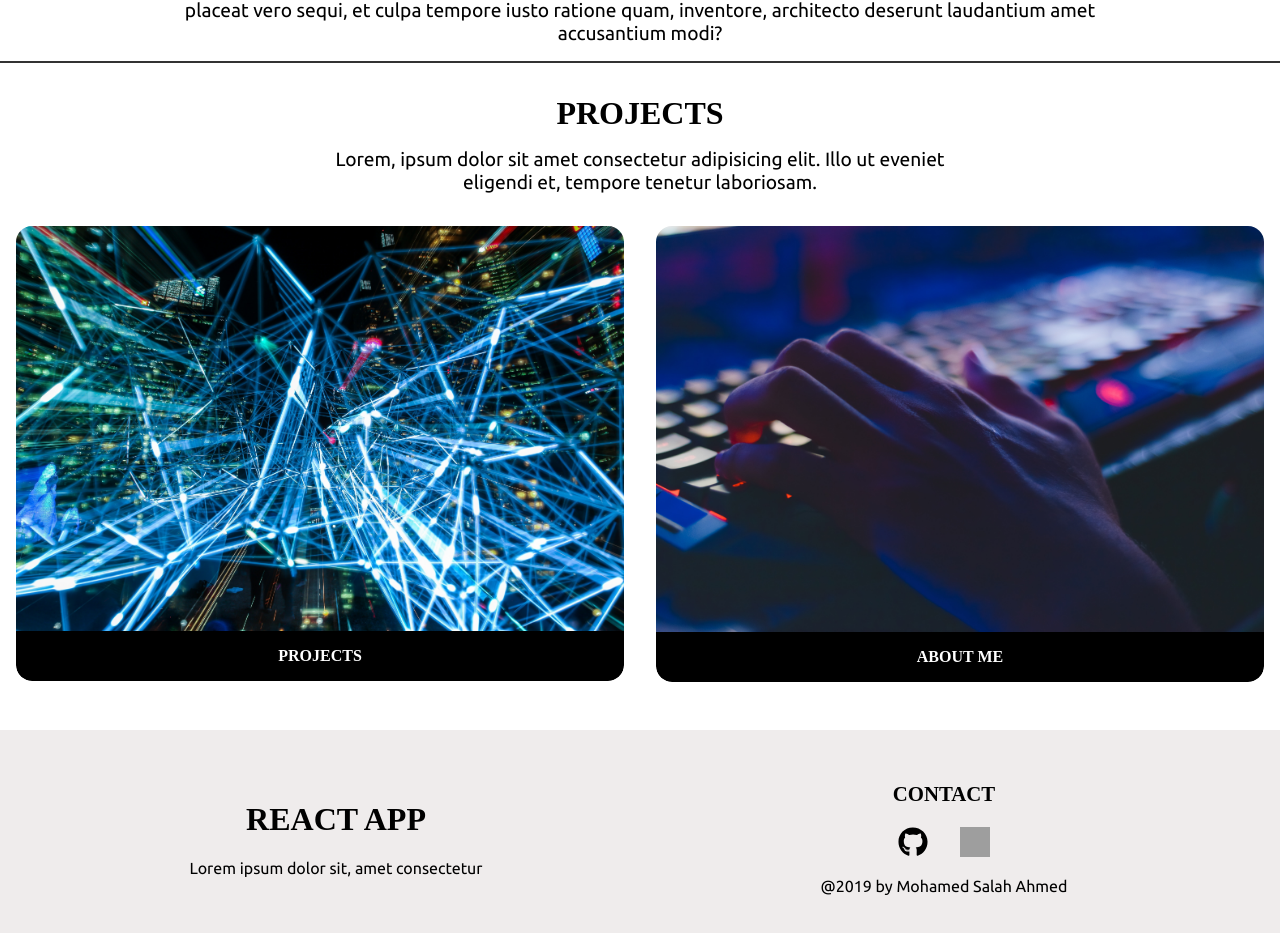
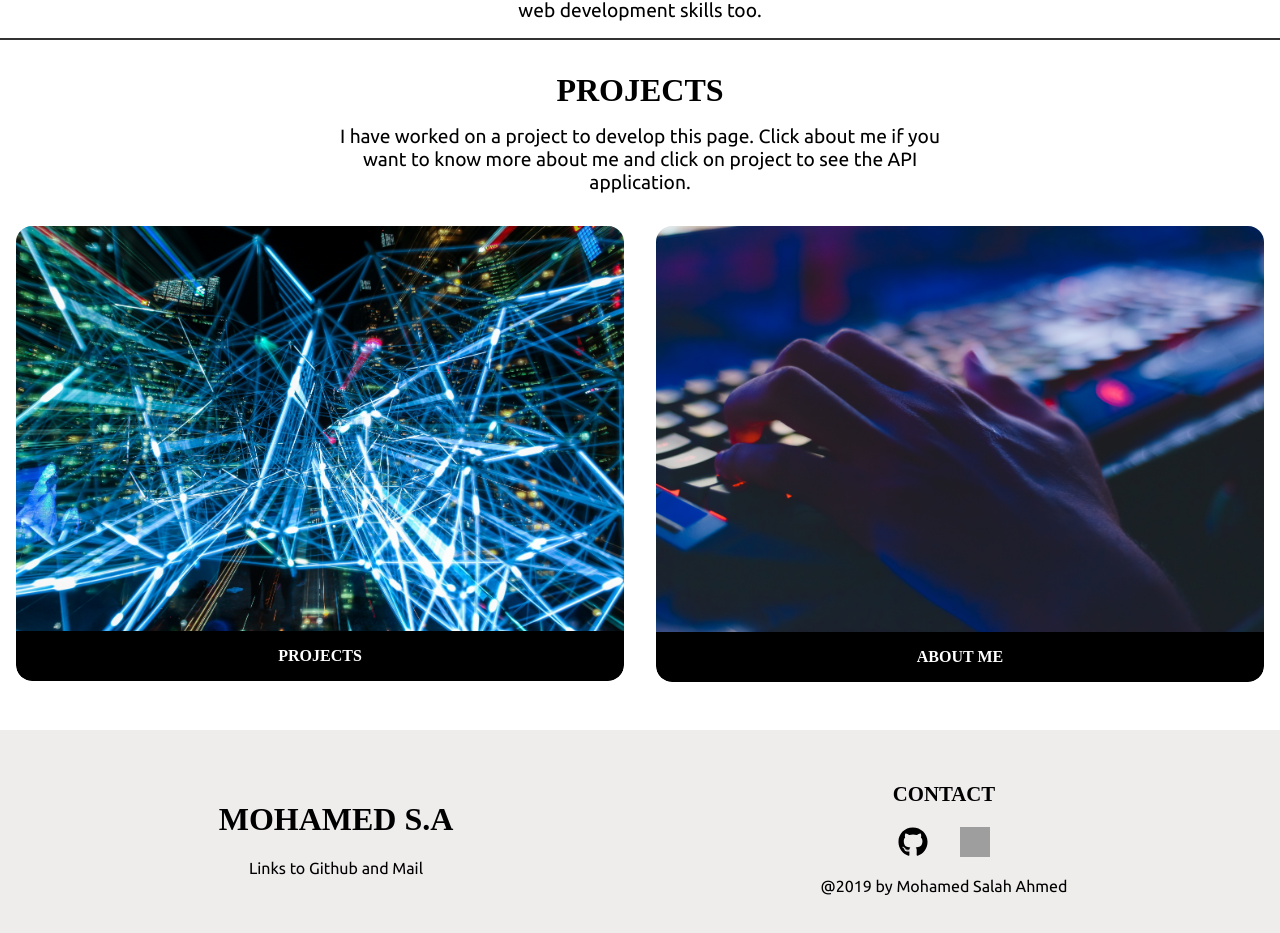
Before and after one commit to Mohamed-sal-ah/Portfolio, a React (Create React App) app: page / in a window 1280 px wide. Shown: the part 891-1824 px from the top of the page. Built offline with nearby package versions, Linux system fonts and the light colour scheme; grey boxes are pictures that could not be loaded; a web font is replaced by a local one.

Commit message:
Removed lorem ipsum

```diff
--- a/src/components/About.jsx
+++ b/src/components/About.jsx
@@ -68,8 +68,7 @@ const About = () => {
                 <DivContent>
                     <PaddingDiv Padding='25% 0' MobilePadding='0' id='center-text'>
                         <AboutTitle FontSize='2rem' id='title-page'>About me</AboutTitle>
-                <p>Lorem ipsum dolor, sit amet consectetur adipisicing elit. Necessitatibus quis nihil laborum. Aut quia, laborum repudiandae molestiae delectus placeat ullam cumque sequi quisquam repellendus culpa autem dignissimos perferendis alias a!</p>
-                <p>Lorem, ipsum dolor sit amet consectetur adipisicing elit. Voluptates rem, libero officiis voluptas accusantium, atque ullam quia obcaecati numquam nisi incidunt, deleniti minus! Autem nemo error accusantium voluptatibus neque illum?</p>
+                <p>I have been interested in programming and also tried other languages and is not so fun as experience as developing website. I have typically worked on an individual and teamwork project and these have evolved my experience with programming.</p>
                     </PaddingDiv>
 
                 </DivContent>
@@ -79,7 +78,7 @@ const About = () => {
                    <DivWidth>
                        <PaddingDiv Padding='0 1rem' MobilePadding='0 1rem'>
                         <AboutTitle FontSize='1.8rem'>My Skills</AboutTitle>
-                   <p>Lorem, ipsum dolor sit amet consectetur adipisicing elit. Molestias, nam excepturi, esse doloribus reiciendis vel dolorem repellat repellendus.</p>
+                   <p>I Have good skills on the three languages for web development these are HTML, CSS and JavaScript.</p>
                        </PaddingDiv>
 
 
--- a/src/components/Applications.jsx
+++ b/src/components/Applications.jsx
@@ -78,7 +78,7 @@ class Applications extends Component {
                 <div className='api-box'>
                     <div>
                         <ContentTilte id='api-title'>api</ContentTilte>
-                        <p>Lorem, ipsum dolor sit amet consectetur adipisicing elit. Consectetur voluptatem, architecto perferendis a doloribus modi quaerat quos voluptate quae ducimus repudiandae! Nemo beatae minus</p>
+                        <p>This Api application is the todays weather with temperature and wind speed and direction.</p>
                     </div>
                 </div>
                 <div className='api-box'>
--- a/src/components/Footer.jsx
+++ b/src/components/Footer.jsx
@@ -14,8 +14,8 @@ height: 30px;
 const Footer = () => {
     return ( <footer>
         <div>
-            <h1>React App</h1>
-               <p>Lorem ipsum dolor sit, amet consectetur</p>
+            <h1>Mohamed s.a</h1>
+               <p>Links to Github and Mail</p>
         </div>
         <div>
 
--- a/src/components/Home.jsx
+++ b/src/components/Home.jsx
@@ -95,18 +95,18 @@ class Home extends Component {
 
                 <StartImg src={image} alt='Taken by Jessica Lewis from Pexels'></StartImg>
                 <TransperentDiv className='div-text'>
-                  <WelcomeText className='welcome-text'>Welcome to My Portfolio</WelcomeText>
+                  <WelcomeText className='welcome-text'>Welcome to My Portfolio </WelcomeText>
                 </TransperentDiv>
             </WelcomeSection>
             <section className='section-content'>
                 <ArticleContent>
-                <MainText Padding='1rem 1rem'>Lorem ipsum, dolor sit amet consectetur adipisicing elit. Aspernatur cum dolorem ipsum necessitatibus velit placeat vero sequi, et culpa tempore iusto ratione quam, inventore, architecto deserunt laudantium amet accusantium modi?</MainText>
+                <MainText Padding='1rem 1rem'>Hello and welcome to my portfolio the first that I made myself. I used React to develop this site, and I have other web development skills too.</MainText>
                 </ArticleContent>
             </section>
             <section className='section-link'>
                 <article>
                           <SubTitle>Projects</SubTitle>
-            <MainText Padding='1rem 25%'>Lorem, ipsum dolor sit amet consectetur adipisicing elit. Illo ut eveniet eligendi et, tempore tenetur laboriosam.</MainText>
+            <MainText Padding='1rem 25%'>I have worked on a project to develop this page. Click about me if you want to know more about me and click on project to see the API application.</MainText>
                 </article>
             <section className='section-img'>
                 <div>
```
